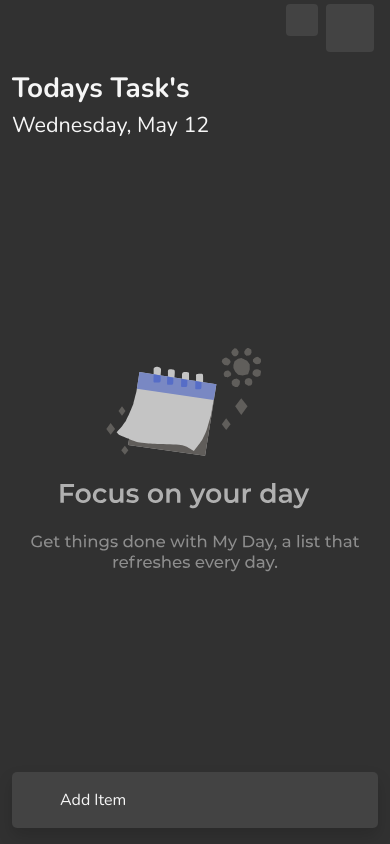
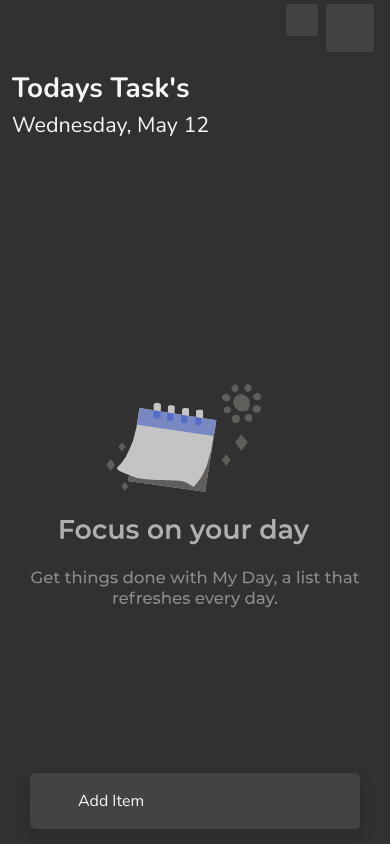
Before and after one commit to The-Lone-Druid/To_Do_Complex, a plain HTML site: page index.html in a window 390 px wide. Drawn offline with nearby package versions, Linux system fonts and the light colour scheme; some icons are missing.

Commit message:
responsive fix

```diff
--- a/index.html
+++ b/index.html
@@ -44,7 +44,7 @@
 
             <div class="overlay"></div>
 
-            <div class="page-view vh-100 container w-100 d-flex flex-column py-md-3 px-md-5 scroll-y-auto p-relative">
+            <div class="page-view vh-100 container w-100 d-flex flex-column py-md-3 px-md-5 scroll-y-auto">
 
                 <div class="top-bar d-flex justify-content-between flex-column-reverse flex-md-row">
 
@@ -74,7 +74,7 @@
                     </div>
                 </div>
 
-                <div class="add-task-input-field p-3 p-absolute mb-3 mb-sm-0 shadow d-flex align-items-center">
+                <div class="add-task-input-field p-3 shadow d-flex align-items-center">
                     <i class="far fa-plus me-3"></i>
                     <span>Add Item</span>
                 </div>
```
Also changed, not shown: dist/css/main.css, 1 other file.
